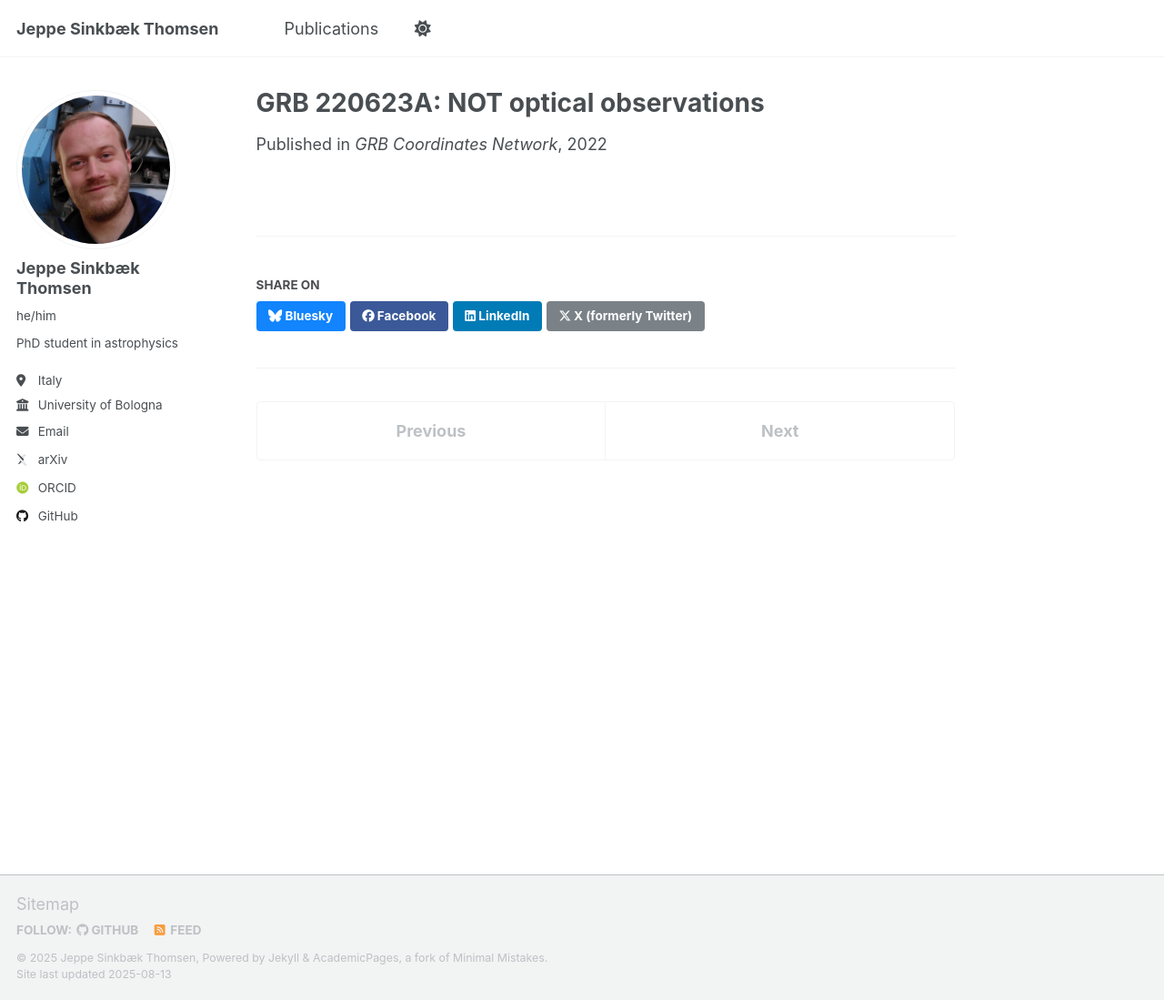
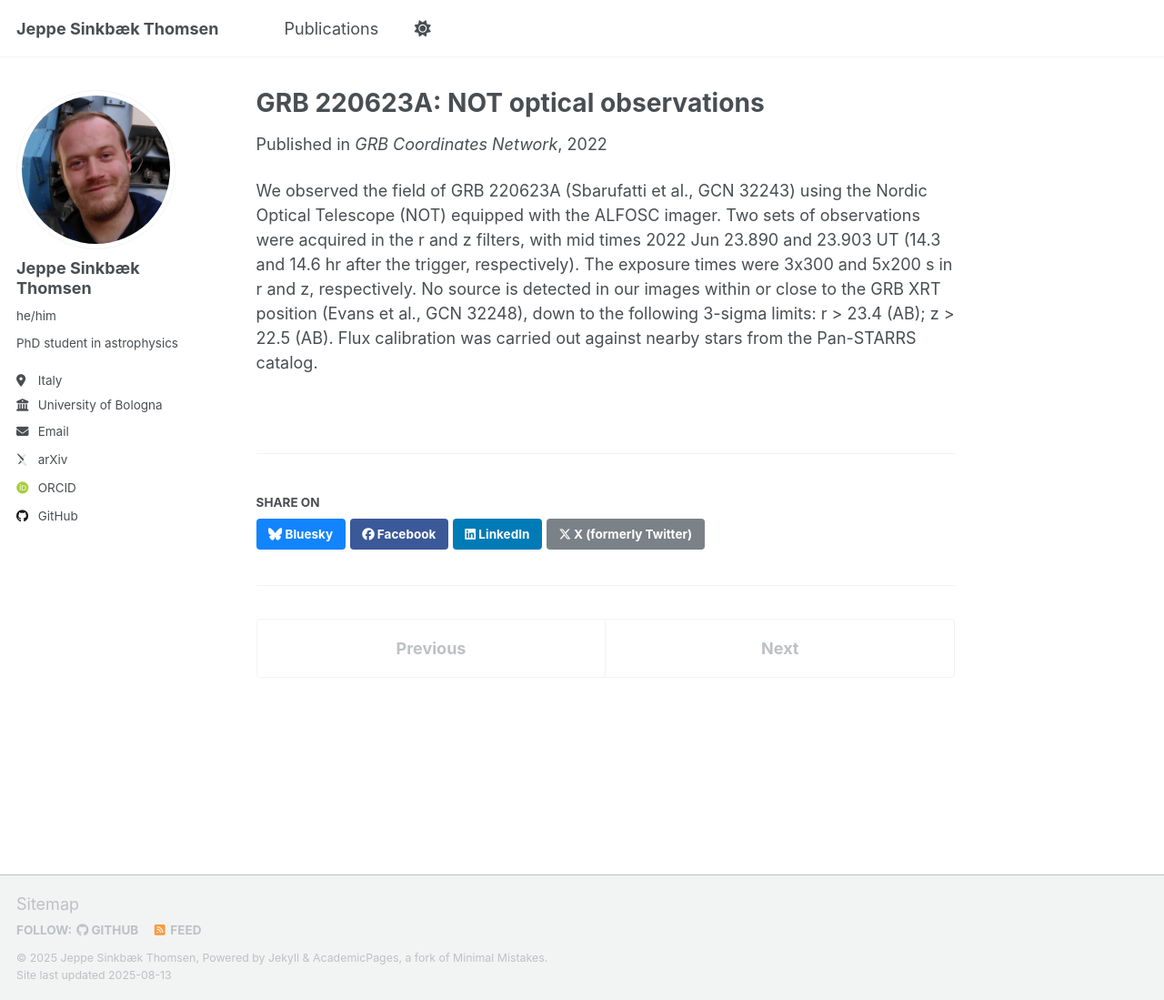
Before and after one commit to jsinkbaek/jsinkbaek.github.io, a Jekyll site: the page built from _publications/2022-06-01-GRB220623A.md, in a window 1280 px wide and 1099 px high. Shown: the whole window at 91% size. Built offline with Jekyll 4.4.1, drawn with Linux system fonts in a browser that asks for light colours; some web fonts are replaced; a script that is not in the unit is left out.

Commit message:
Update 2022-06-01-GRB220623A.md

```diff
--- a/_publications/2022-06-01-GRB220623A.md
+++ b/_publications/2022-06-01-GRB220623A.md
@@ -9,3 +9,5 @@ venue: 'GRB Coordinates Network'
 paperurl: '[https://ui.adsabs.harvard.edu/abs/2024A%26A...683A.111G/abstract](https://ui.adsabs.harvard.edu/abs/2022GCN.32253....1M/abstract)'
 citation:
 ---
+
+We observed the field of GRB 220623A (Sbarufatti et al., GCN 32243) using the Nordic Optical Telescope (NOT) equipped with the ALFOSC imager. Two sets of observations were acquired in the r and z filters, with mid times 2022 Jun 23.890 and 23.903 UT (14.3 and 14.6 hr after the trigger, respectively). The exposure times were 3x300 and 5x200 s in r and z, respectively. No source is detected in our images within or close to the GRB XRT position (Evans et al., GCN 32248), down to the following 3-sigma limits: r > 23.4 (AB); z > 22.5 (AB). Flux calibration was carried out against nearby stars from the Pan-STARRS catalog.
```
